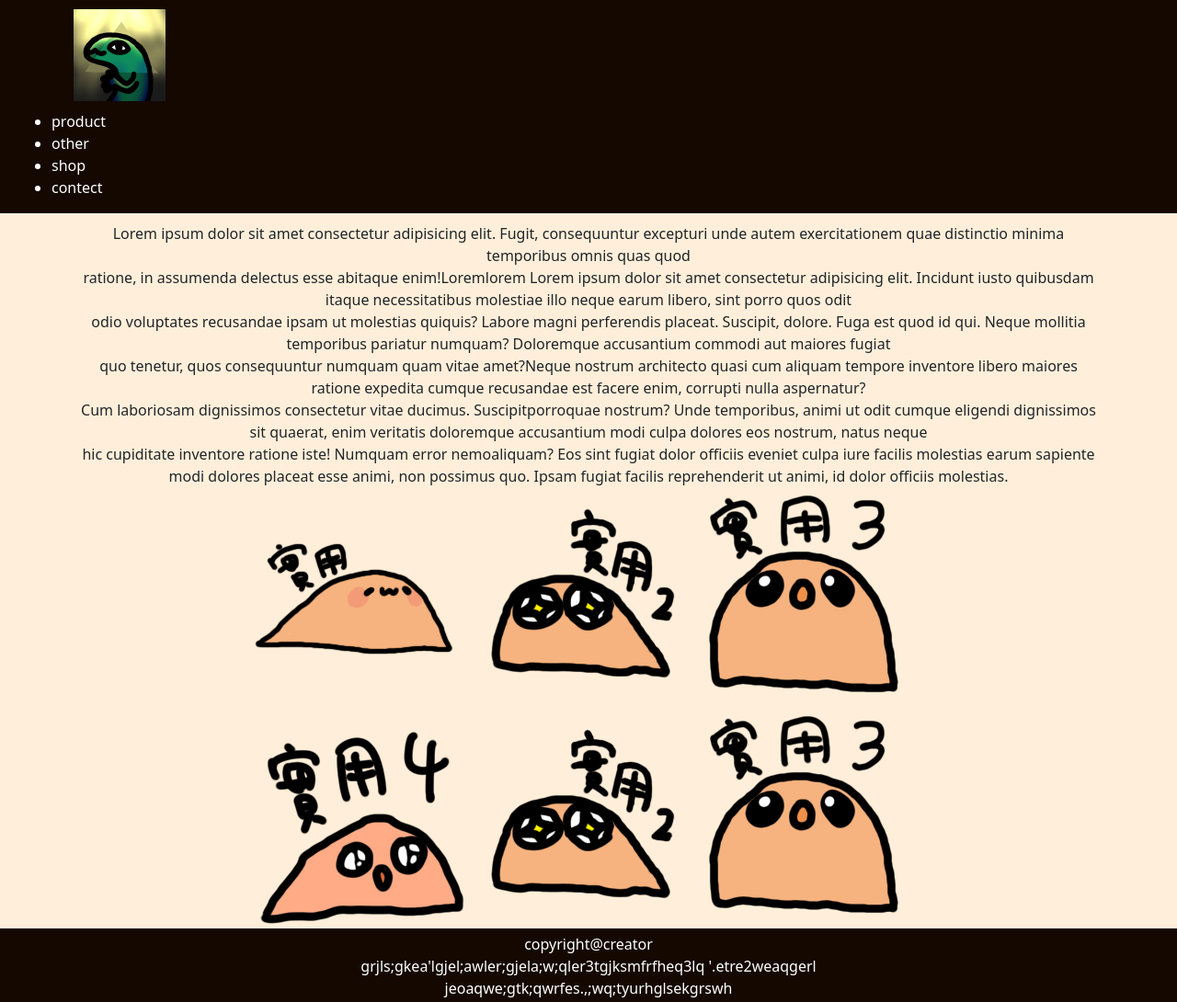
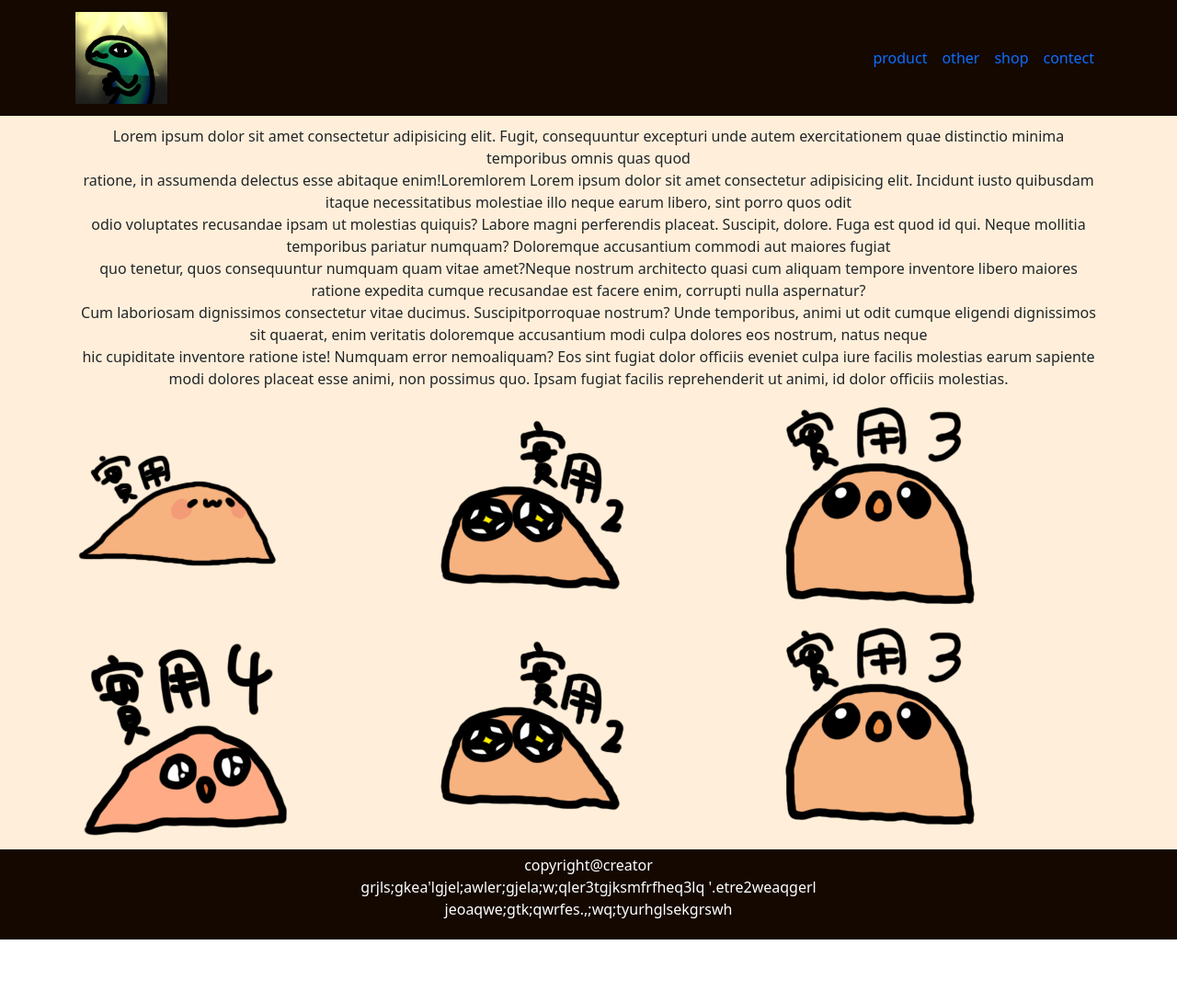
Before and after one commit to CAROL0202/final-website, a plain HTML site: page index.html in a window 1280 px wide. Shown: the whole page at 92% size. After the commit the page ends 1022 px from the top, so only its background shows below. Drawn offline with Linux system fonts and the light colour scheme.

Commit message:
20231208

```diff
--- a/index.css
+++ b/index.css
@@ -1,5 +1,5 @@
 #header {
-
+color: #FFF;
     background-color: rgb(20, 8, 0);
 
 }
@@ -9,16 +9,20 @@
     padding: 10px;
 }
 
-#menu {
+#menu li {
     color: white;
+    display: inline-block;
+    font-size: 2em;
 
-    display: inline-block;
+    padding: 10px;
+
+
 }
 
 
 
 #content {
-
+    display: inline-block;
     background-color: rgb(255, 239, 218);
 }
 
@@ -26,11 +30,21 @@
     padding-top: 10px;
     text-align: center;
 
+
+}
+
+#product {
+
+    padding: 10px;
+
+
+
 }
 
 #footer {
     padding: 5px;
-    background-color: rgb(20, 8, 0);;
+    background-color: rgb(20, 8, 0);
+
     color: white;
     text-align: center;
 
--- a/index.html
+++ b/index.html
@@ -13,15 +13,15 @@
 
 <body>
 
-    <div id="header" class="container-fluid">
+    <div id="header">
 
-        <div class="container" id="logo">
+        <!-- <div class="container" id="logo">
             <a href="index.html">
                 <img src="img/lizard.jpg" alt="logo" height="100px">
             </a>
+
         </div>
-
-        <div class="container" id="menu">
+        <div class="container n" id="menu">
             <ul>
                 <li>product</li>
                 <li>other</li>
@@ -29,6 +29,31 @@
                 <li>contect</li>
             </ul>
 
+        </div> -->
+        <div class="container">
+        <nav class="navbar navbar-expand-lg ">
+
+              <a class="navbar-brand" href="index.html"><img src="img/lizard.jpg" alt="logo" height="100px"></a>
+              <button class="navbar-toggler" type="button" data-bs-toggle="collapse" data-bs-target="#navbarNav" aria-controls="navbarNav" aria-expanded="false" aria-label="Toggle navigation">
+                <span class="navbar-toggler-icon"></span>
+              </button>
+              <div class="collapse navbar-collapse justify-content-end" id="navbarNav">
+                <ul class="navbar-nav">
+                  <li class="nav-item">
+                    <a class="nav-link" href="#">product</a>
+                  </li>
+                  <li class="nav-item">
+                    <a class="nav-link" href="#">other</a>
+                  </li>
+                  <li class="nav-item">
+                    <a class="nav-link" href="#">shop</a>
+                  </li>
+                  <li class="nav-item">
+                    <a class="nav-link">contect</a>
+                  </li>
+                </ul>
+              </div>
+          </nav>
         </div>
     </div>
 
@@ -58,14 +83,30 @@
 
         <div class="container" id="product">
             <div class="row">
-                <div class="col-8 container">
+                <div class="col-4">
                     <img src="img/封/1.png" alt="mochi-1" height="">
+                </div>
+
+                <div class="col-4">
                     <img src="img/封/2..png" alt="mochi-2" height="">
+                </div>
+
+                <div class="col-4 ">
                     <img src="img/封/3.png" alt="mochi-3" height="">
+                </div>
+
+                <div class="col-4">
                     <img src="img/封/4.png" alt="mochi-4" height="">
+                </div>
+
+                <div class="col-4 ">
                     <img src="img/封/2..png" alt="ginseng" height="">
+                </div>
+
+                <div class="col-4">
                     <img src="img/封/3.png" alt="squid" height="">
                 </div>
+
 
             </div>
         </div>
```
